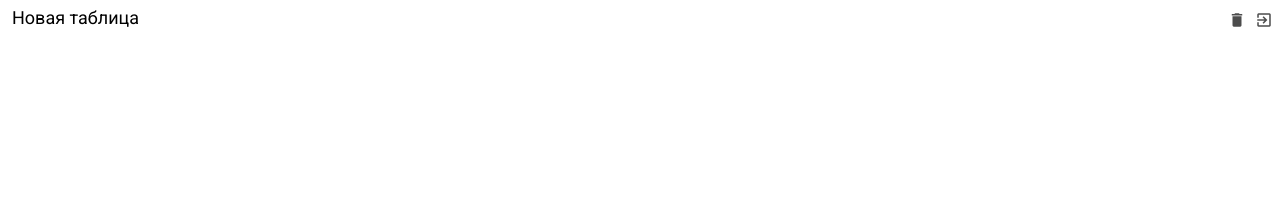
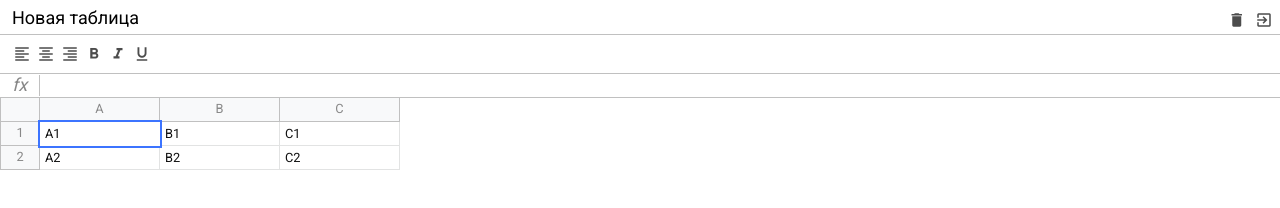
Before and after one commit to evn88/excel-js, a website built with webpack: page src/index.html in a window 1280 px wide. Built offline with nearby package versions, Linux system fonts and the light colour scheme.

Commit message:
toolbar & formula & cells & rows

```diff
--- a/src/index.html
+++ b/src/index.html
@@ -12,22 +12,88 @@
         <div class="excel">
             <div class="excel__header">
                 <input type="text" class="input" value="Новая таблица"/>
+
                 <div>
                     <div class="button">
                         <i class="material-icons">delete</i>
                     </div>
+
                     <div class="button">
                         <i class="material-icons">exit_to_app</i>
                     </div>
                 </div>
+
             </div>
             <div class="excel__toolbar">
 
+                <div class="button">
+                    <span class="material-icons">format_align_left</span>
+                </div>
+
+                <div class="button">
+                    <span class="material-icons">format_align_center</span>
+                </div>
+
+                <div class="button">
+                    <span class="material-icons">format_align_right</span>
+                </div>
+
+                <div class="button">
+                    <span class="material-icons">format_bold</span>
+                </div>
+
+                <div class="button">
+                    <span class="material-icons">format_italic</span>
+                </div>
+
+                <div class="button">
+                    <span class="material-icons">format_underlined</span>
+                </div>
+
             </div>
             <div class="excel__formula">
-
+                <div class="info">fx</div>
+                <div class="input" contenteditable spellcheck="false"></div>
             </div>
             <div class="excel__table">
+                <div class="row">
+                    <div class="row-info">
+
+                    </div>
+                    <div class="row-data">
+                        <div class="column">
+                            A
+                        </div>
+                        <div class="column">
+                            B
+                        </div>
+                        <div class="column">
+                            C
+                        </div>
+                    </div>
+                </div>
+
+                <div class="row">
+                    <div class="row-info">
+                        1
+                    </div>
+                    <div class="row-data">
+                        <div class="cell selected" contenteditable>A1</div>
+                        <div class="cell" contenteditable>B1</div>
+                        <div class="cell" contenteditable>C1</div>
+                    </div>
+                </div>
+
+                <div class="row">
+                    <div class="row-info">
+                        2
+                    </div>
+                    <div class="row-data">
+                        <div class="cell" contenteditable>A2</div>
+                        <div class="cell" contenteditable>B2</div>
+                        <div class="cell" contenteditable>C2</div>
+                    </div>
+                </div>
 
             </div>
         </div>
--- a/src/scss/_mixins.scss
+++ b/src/scss/_mixins.scss
@@ -7,7 +7,7 @@
   display: inline-block;
   color: rgba(0, 0, 0, 0.7);
 
-  & i {
+  & i, span {
     font-size: 18px;
   }
 
--- a/src/scss/_variables.scss
+++ b/src/scss/_variables.scss
@@ -1,2 +1,7 @@
 $header-height: 34px;
+$toolbar-height: 40px;
+$formula-height: 24px;
+$info-cell-width: 40px;
+$cell-width: 120px;
+$row-height: 24px;
 $border-color: #c0c0c0;
--- a/src/scss/formula.scss
+++ b/src/scss/formula.scss
@@ -2,5 +2,28 @@
 @import "mixins";
 
 .excel__formula {
-
+  // background-color: red;
+  position: absolute;
+  left: 0;
+  right: 0;
+  top: $header-height + $toolbar-height;
+  height: $formula-height;
+  display: flex;
+  align-items: center;
+  border-bottom: 1px solid $border-color;
+  .info {
+    font-size: 18px;
+    font-style: italic;
+    text-align: center;
+    border-right: 1px solid $border-color;
+    min-width: $info-cell-width;
+  }
+  .input {
+    padding: 4px;
+    font-size: 12px;
+    outline: none;
+    width: 100%;
+    height: 100%;
+    color: #000;
+  }
 }
--- a/src/scss/index.scss
+++ b/src/scss/index.scss
@@ -19,4 +19,8 @@ body {
 
 .excel {
   position: relative;
+  color: #888;
+  height: 100%;
+  max-width: 100%;
+  font-size: .8rem;
 }
--- a/src/scss/table.scss
+++ b/src/scss/table.scss
@@ -2,5 +2,65 @@
 @import "mixins";
 
 .excel__table {
+  // background: red;
+  position: absolute;
+  right: 0;
+  left: 0;
+  top: $header-height + $toolbar-height + $formula-height;
+  overflow-x: auto;
+  padding-bottom: 2px;
 
+  .row {
+    display: flex;
+    flex-direction: row;
+    min-height: 20px;
+    height: $row-height;
+  }
+
+  .row-info {
+    display: flex;
+    justify-content: center;
+    align-items: center;
+    min-width: $info-cell-width;
+    height: 100%;
+    border: 1px solid $border-color;
+    border-top: none;
+    background: #f8f9fa;
+  }
+
+  .row-data {
+    display: flex;
+  }
+
+  .column {
+    display: flex;
+    justify-content: center;
+    align-items: center;
+    background: #f8f9fa;
+    min-width: 40px;
+    width: $cell-width;
+    border: 1px solid $border-color;
+    border-left: none;
+    border-top: none;
+    height: 100%;
+  }
+
+  .cell {
+    min-width: 40px;
+    padding: 5px;
+    width: $cell-width;
+    height: 100%;
+    border: 1px solid #e2e3e3;
+    border-top: none;
+    border-left: none;
+    color: #111;
+    white-space: nowrap;
+    outline: none;
+
+    &.selected {
+      border: none;
+      outline: 2px solid #3c74ff;
+      z-index: 2;
+    }
+  }
 }
--- a/src/scss/toolbar.scss
+++ b/src/scss/toolbar.scss
@@ -2,5 +2,17 @@
 @import "mixins";
 
 .excel__toolbar {
+  position: absolute;
+  left: 0;
+  right: 0;
+  top: $header-height;
+  height: $toolbar-height;
+  border-top: 1px solid $border-color;
+  border-bottom: 1px solid $border-color;
+  padding: 7px 10px;
+  display: flex;
 
+  .button {
+    @include button(green)
+  }
 }
```
